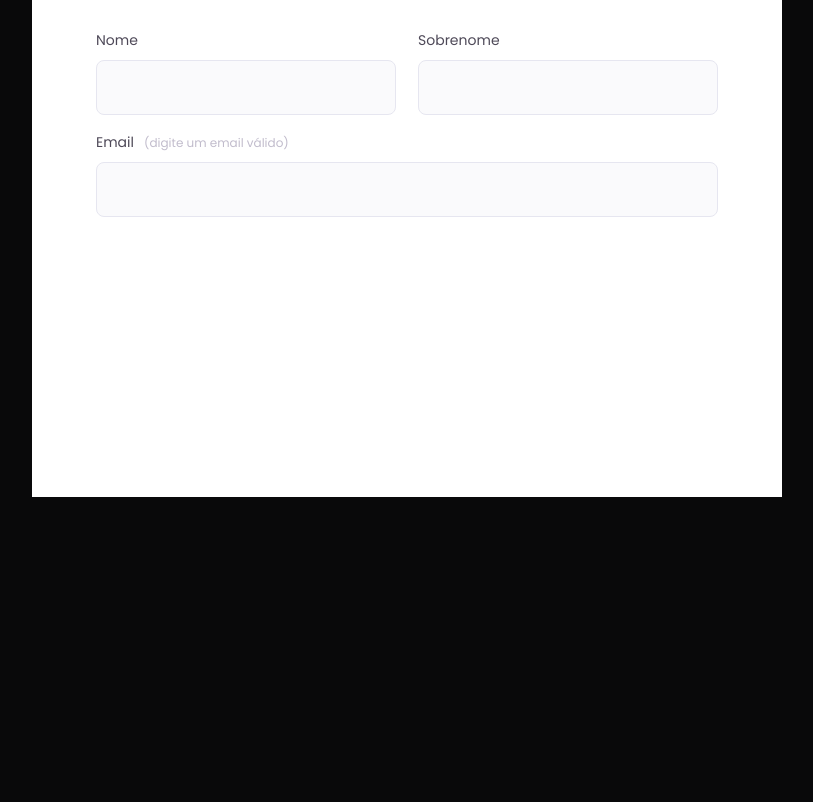
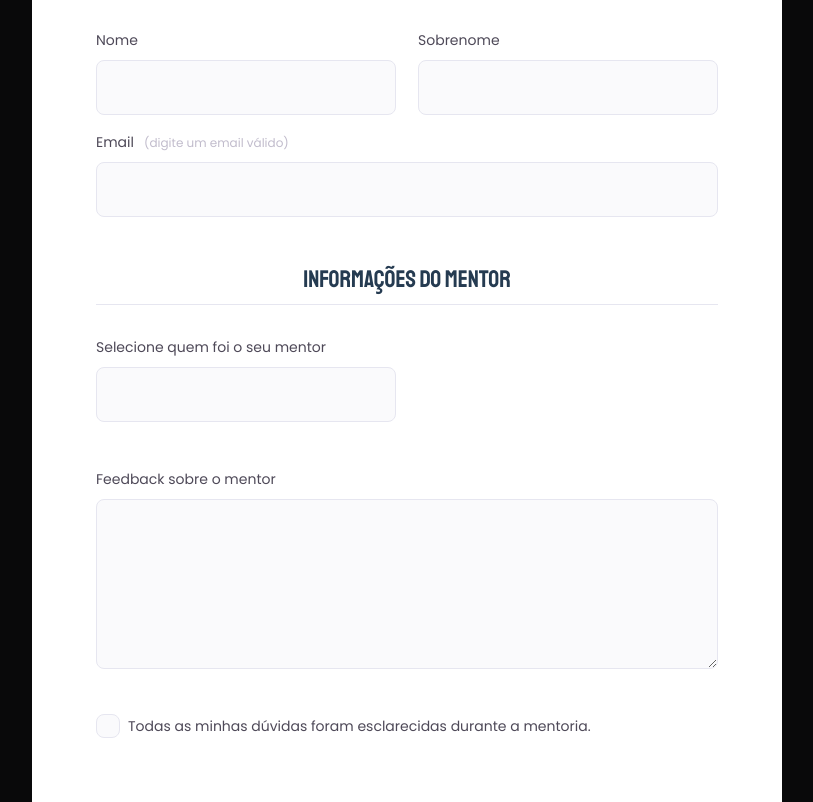
Before and after one commit to luanrodriguespigosso/event-form, a plain HTML site: page index.html in a window 1280 px wide. Shown: the part 467-1269 px from the top of the page, without its empty margins (233-1046 px from the left). Before the commit the page ends 964 px from the top, so only its background shows below. Drawn offline with Linux system fonts and the light colour scheme.

Commit message:
feat: Adicionados campos de seleção, textarea e checkbox

```diff
--- a/assets/css/style.css
+++ b/assets/css/style.css
@@ -85,36 +85,12 @@ form {
 
 fieldset {
   border: none;
-}
-
-input {
-  background: #fafafc;
-  border: 1px solid #e6e6f0;
-  border-radius: 8px;
-  height: 5.5rem;
-  margin-bottom: 1.5rem;
-  padding: 0 2rem;
-  font-size: 1.6;
-  line-height: 2.6;
-  color: #c1bccc;
-}
-
-.input-wrapper {
-  display: flex;
-  justify-content: space-between;
-}
-
-.input-wrapper input {
-  width: 30rem;
-}
-
-.input-name,
-.input-first-name {
   display: flex;
   flex-direction: column;
 }
 
-label {
+label,
+p {
   font-size: 1.4rem;
   line-height: 2.4rem;
   color: var(--text-label);
@@ -129,8 +105,84 @@ span {
   margin-left: 1rem;
 }
 
+input,
+select,
+textarea {
+  background: #fafafc;
+  border: 1px solid #e6e6f0;
+  border-radius: 8px;
+  height: 5.5rem;
+  margin-bottom: 1.5rem;
+  padding: 0 2rem;
+  font-size: 1.6;
+  line-height: 2.6;
+  color: #c1bccc;
+  appearance: none;
+}
+
+.input-wrapper {
+  display: flex;
+  flex-direction: column;
+  margin-bottom: 3rem;
+}
+
+.input-name {
+  display: flex;
+  justify-content: space-between;
+}
+
+.input-name input,
+.input-mentor select {
+  width: 30rem;
+}
+
+.input-first-name,
+.input-second-name,
 .input-mail {
   display: flex;
   flex-direction: column;
-  text-align: left;
 }
+
+fieldset legend {
+  font-family: "Staatliches", cursive;
+  font-size: 2.4rem;
+  line-height: 3.4rem;
+  color: #253b51;
+  border-bottom: 1px solid #e6e6f0;
+  padding-bottom: 0.8rem;
+  margin-bottom: 3rem;
+}
+
+.input-mentor,
+.input-textarea {
+  display: flex;
+  flex-direction: column;
+}
+
+.input-mentor,
+.input-textarea {
+  margin-bottom: 3rem;
+}
+
+textarea {
+  max-width: 62.2rem;
+  min-height: 17rem;
+}
+
+.input-check {
+  display: flex;
+  align-items: center;
+}
+
+#checkox {
+  width: 2.4rem;
+  height: 2.4rem;
+  padding: 0;
+  margin-right: 0.8rem;
+}
+
+.input-check input,
+.input-check label {
+  margin: 0;
+  padding: 0;
+}
--- a/index.html
+++ b/index.html
@@ -29,18 +29,45 @@
       <fieldset>
         <div class="input-wrapper">
           <div class="input-name">
-            <label for="name">Nome</label>
-            <input type="text" id="name">
+            <div class="input-first-name">
+              <label for="first-name">Nome</label>
+              <input type="text" id="first-name">
+            </div>
+            <div class="input-second-name">
+              <label for="second-name">Sobrenome</label>
+              <input type="text" id="second-name">
+            </div>
           </div>
-          <div class="input-first-name">
-            <label for="firstName">Sobrenome</label>
-            <input type="text" id="firstName">
+
+          <div class="input-mail">
+            <label for="mail">Email<span>(digite um email válido)</span></label>
+            <input type="email" id="mail">
           </div>
         </div>
 
-        <div class="input-mail">
-          <label for="mail">Email<span>(digite um email válido)</span></label>
-          <input type="email" id="mail">
+        <div class="fieldset-wrapper">
+          <legend>Informações do mentor</legend>
+
+          <div class="input-mentor">
+            <label for="">Selecione quem foi o seu mentor</label>
+            <select id="list-name">
+              <option value="list-name"></option>
+              <option value="1">Paulo Andrade</option>
+              <option value="2">Juliana Souza</option>
+              <option value="3">Diego Farias</option>
+              <option value="4">Luciana Silva</option>
+            </select>
+          </div>
+
+          <div class="input-textarea">
+            <label for="">Feedback sobre o mentor</label>
+            <textarea name="" id="" cols="30" rows="10"></textarea>
+          </div>
+
+          <div class="input-check">
+            <input type="checkbox" id="checkox">
+            <label for="checkox">Todas as minhas dúvidas foram esclarecidas durante a mentoria.</label>
+          </div>
         </div>
       </fieldset>
     </form>
```
